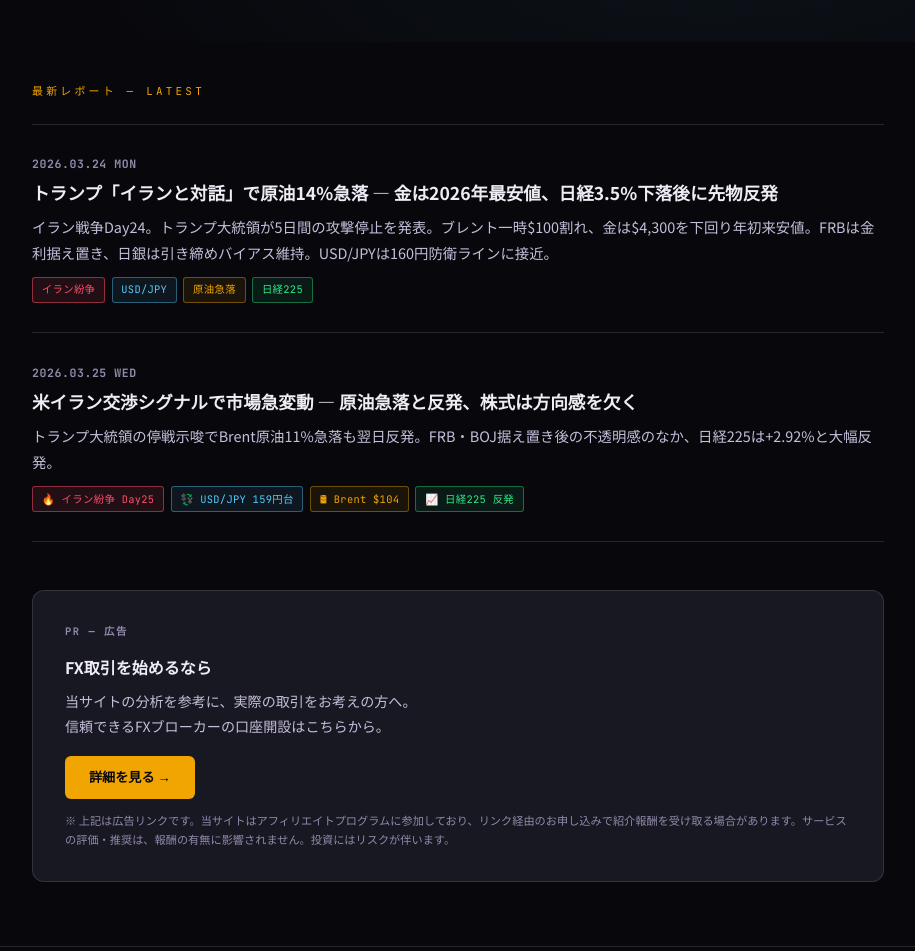
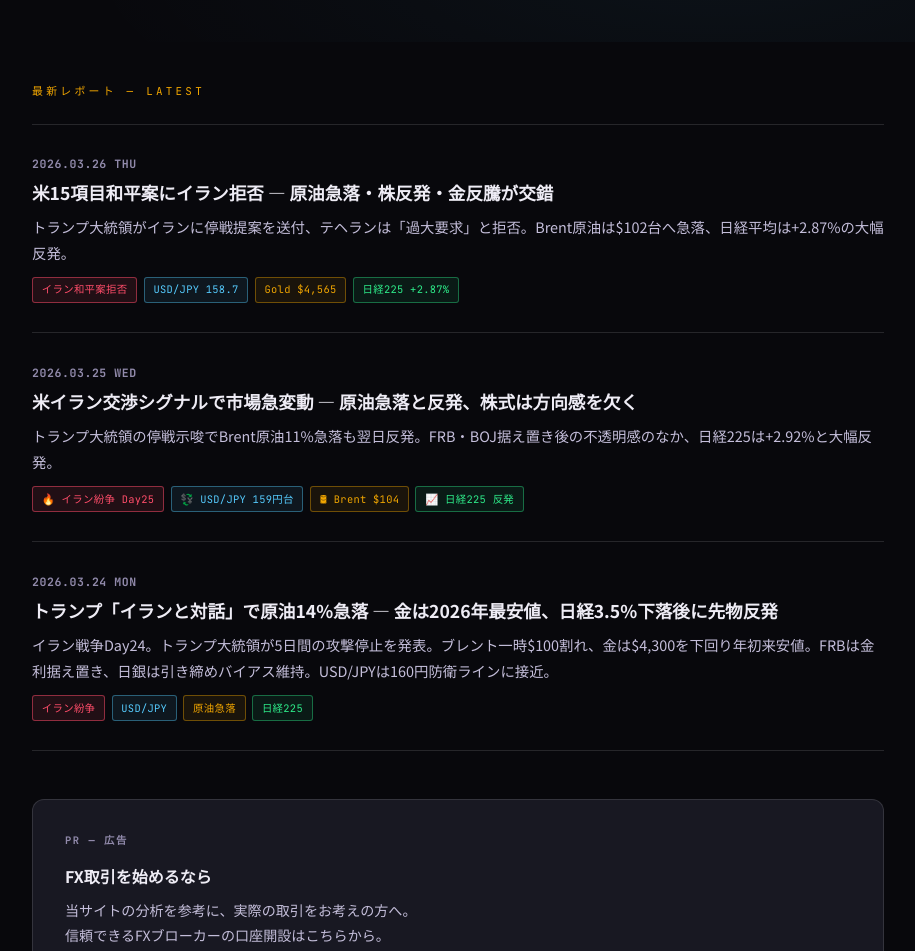
Before and after one commit to ainick25/market-pulse-daily, a plain HTML site: page index.html in a window 1280 px wide. Shown: the part 400-1351 px from the top of the page, without its empty margins (182-1097 px from the left). Drawn offline with Linux system fonts and the light colour scheme.

Commit message:
Update index.html

```diff
--- a/index.html
+++ b/index.html
@@ -271,20 +271,23 @@ body{
   <div class="article-list">
 
     <!-- ▼ 記事を追加するたびにこのブロックをコピー ▼ -->
-    <a href="posts/20260324.html" class="article-card">
-      <div class="article-date">2026.03.24 MON</div>
-      <div class="article-title">トランプ「イランと対話」で原油14%急落 — 金は2026年最安値、日経3.5%下落後に先物反発</div>
-      <div class="article-excerpt">
-        イラン戦争Day24。トランプ大統領が5日間の攻撃停止を発表。ブレント一時$100割れ、金は$4,300を下回り年初来安値。FRBは金利据え置き、日銀は引き締めバイアス維持。USD/JPYは160円防衛ラインに接近。
-      </div>
+
+      <a href="posts/20260326.html" class="article-card">
+        <div class="article-date">2026.03.26 THU</div>
+        <div class="article-title">米15項目和平案にイラン拒否 — 原油急落・株反発・金反騰が交錯</div>
+        <div class="article-excerpt">トランプ大統領がイランに停戦提案を送付、テヘランは「過大要求」と拒否。Brent原油は$102台へ急落、日経平均は+2.87%の大幅反発。</div>
         <div class="article-tags">
-        <span class="tag tag-alert">イラン紛争</span>
-        <span class="tag tag-fx">USD/JPY</span>
-        <span class="tag tag-commodity">原油急落</span>
-        <span class="tag tag-stock">日経225</span>
+          <span class="tag tag-alert">イラン和平案拒否</span>
+          <span class="tag tag-fx">USD/JPY 158.7</span>
+          <span class="tag tag-commodity">Gold $4,565</span>
+          <span class="tag tag-stock">日経225 +2.87%</span>
         </div>
       </a>
+
     <!-- ▲ ここまでが1記事分 ▲ -->
+
+    <!-- ▼ 記事を追加するたびにこのブロックをコピー ▼ -->
+
       <a href="posts/20260325.html" class="article-card">
         <div class="article-date">2026.03.25 WED</div>
         <div class="article-title">米イラン交渉シグナルで市場急変動 — 原油急落と反発、株式は方向感を欠く</div>
@@ -296,6 +299,9 @@ body{
           <span class="tag tag-stock">📈 日経225 反発</span>
         </div>
       </a>
+
+    <!-- ▲ ここまでが1記事分 ▲ -->
+
     <!--
     ====================================================
     ▼ 毎日のレポート追加テンプレート ▼
@@ -312,6 +318,20 @@ body{
     </a>
     ====================================================
     -->
+    <a href="posts/20260324.html" class="article-card">
+      <div class="article-date">2026.03.24 MON</div>
+      <div class="article-title">トランプ「イランと対話」で原油14%急落 — 金は2026年最安値、日経3.5%下落後に先物反発</div>
+      <div class="article-excerpt">
+        イラン戦争Day24。トランプ大統領が5日間の攻撃停止を発表。ブレント一時$100割れ、金は$4,300を下回り年初来安値。FRBは金利据え置き、日銀は引き締めバイアス維持。USD/JPYは160円防衛ラインに接近。
+      </div>
+      <div class="article-tags">
+        <span class="tag tag-alert">イラン紛争</span>
+        <span class="tag tag-fx">USD/JPY</span>
+        <span class="tag tag-commodity">原油急落</span>
+        <span class="tag tag-stock">日経225</span>
+      </div>
+    </a>
+    <!-- ▲ ここまでが1記事分 ▲ -->
 
   </div>
 
```
Lines whose indentation alone changed are shown as unchanged.
